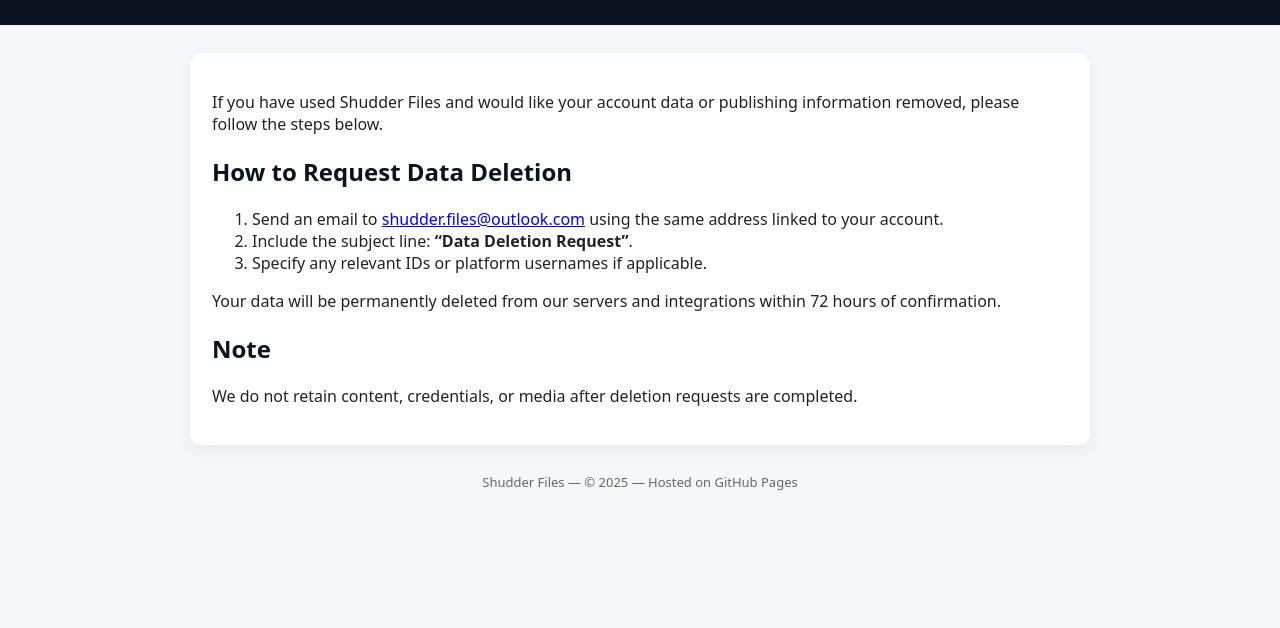
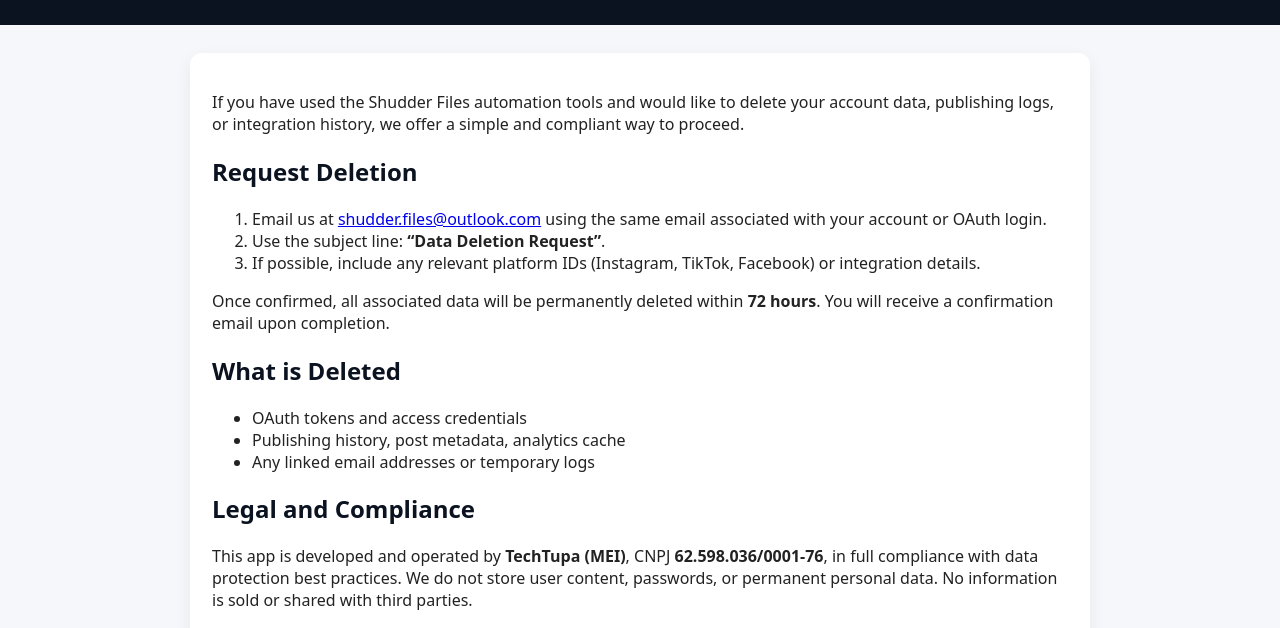
Before and after one commit to techtupa/shudderfiles, a plain HTML site: page delete-data.html in a window 1280 px wide. Shown: the part 155-783 px from the top of the page. Drawn offline with Linux system fonts and the light colour scheme.

Commit message:
Update delete-data.html

```diff
--- a/delete-data.html
+++ b/delete-data.html
@@ -3,7 +3,7 @@
 <head>
   <meta charset="utf-8" />
   <meta name="viewport" content="width=device-width,initial-scale=1" />
-  <title>Data Deletion — Shudder Files</title>
+  <title>Data Deletion — Shudder Files / TechTupa</title>
   <link rel="icon" type="image/png" href="logo.png">
   <style>
     body { font-family: system-ui, -apple-system, Segoe UI, Roboto, "Helvetica Neue", Arial; margin:0; color:#222; background:#f6f7fb; }
@@ -26,24 +26,40 @@
 
 <main class="wrap">
   <section class="card">
-    <p>If you have used Shudder Files and would like your account data or publishing information removed, please follow the steps below.</p>
+    <p>
+      If you have used the Shudder Files automation tools and would like to delete your account data, publishing logs, or integration history,
+      we offer a simple and compliant way to proceed.
+    </p>
 
-    <h2>How to Request Data Deletion</h2>
+    <h2>Request Deletion</h2>
     <ol>
-      <li>Send an email to <a href="mailto:shudder.files@outlook.com">shudder.files@outlook.com</a> using the same address linked to your account.</li>
-      <li>Include the subject line: <b>“Data Deletion Request”</b>.</li>
-      <li>Specify any relevant IDs or platform usernames if applicable.</li>
+      <li>Email us at <a href="mailto:shudder.files@outlook.com">shudder.files@outlook.com</a> using the same email associated with your account or OAuth login.</li>
+      <li>Use the subject line: <strong>“Data Deletion Request”</strong>.</li>
+      <li>If possible, include any relevant platform IDs (Instagram, TikTok, Facebook) or integration details.</li>
     </ol>
 
-    <p>Your data will be permanently deleted from our servers and integrations within 72 hours of confirmation.</p>
+    <p>Once confirmed, all associated data will be permanently deleted within <strong>72 hours</strong>. You will receive a confirmation email upon completion.</p>
 
-    <h2>Note</h2>
-    <p>We do not retain content, credentials, or media after deletion requests are completed.</p>
+    <h2>What is Deleted</h2>
+    <ul>
+      <li>OAuth tokens and access credentials</li>
+      <li>Publishing history, post metadata, analytics cache</li>
+      <li>Any linked email addresses or temporary logs</li>
+    </ul>
+
+    <h2>Legal and Compliance</h2>
+    <p>
+      This app is developed and operated by <strong>TechTupa (MEI)</strong>, CNPJ <strong>62.598.036/0001-76</strong>, in full compliance with data protection best practices.
+      We do not store user content, passwords, or permanent personal data. No information is sold or shared with third parties.
+    </p>
+
+    <h2>Contact</h2>
+    <p>For any questions, please contact <a href="mailto:shudder.files@outlook.com">shudder.files@outlook.com</a>.</p>
   </section>
 </main>
 
 <footer>
-  Shudder Files — © <span id="year"></span> — Hosted on GitHub Pages
+  TechTupa / Shudder Files — © <span id="year"></span> — Hosted on GitHub Pages
 </footer>
 <script>document.getElementById('year').textContent = new Date().getFullYear();</script>
 </body>
```
